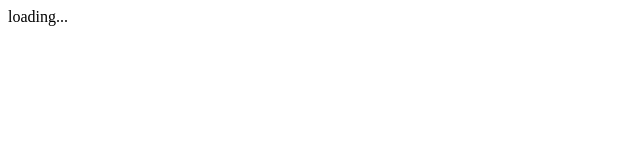
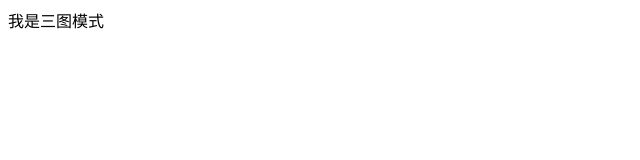
Before and after one commit to ltpbje/React-study, a React (Create React App) app: page / in a window 1280 px wide. Shown: the top 160 px of the page, without its empty margins (0-640 px from the left). Built offline with nearby package versions, Linux system fonts and the light colour scheme.

Commit message:
JSX基础-实现复杂条件渲染

```diff
--- a/src/App.js
+++ b/src/App.js
@@ -1,14 +1,22 @@
 // 项目的根组件
 // App -> index.js -> public/index.html(root)
 // JSX基础-实现基础的条件渲染
-const isLogin  = false
+//定义文章类型
+const articleType = 3 //0 1 3
+// 定义核心函数（根据文章类型返回不同的JSX模版）
+function getArticleItem (){
+  if(articleType ===0){
+    return <div>我是无图模式</div>
+  }else if(articleType ===1){
+    return <div>我是单图模式</div>
+  }else{
+    return <div>我是三图模式</div>
+  }
+}
 function App() {
   return (
     <div className="App">
-      {/* 逻辑与&& */}
-      {isLogin && <span>this is span</span>}
-      {/* 三元运算 */}
-      {isLogin ? <div>jack</div>:<div>loading...</div> }
+      {getArticleItem()}
     </div>
   );
 }
@@ -61,3 +69,19 @@ export default App;
 // }
 
 // export default App;
+
+
+// JSX基础-实现基础的条件渲染
+// const isLogin  = false
+// function App() {
+//   return (
+//     <div className="App">
+//       {/* 逻辑与&& */}
+//       {isLogin && <span>this is span</span>}
+//       {/* 三元运算 */}
+//       {isLogin ? <div>jack</div>:<div>loading...</div> }
+//     </div>
+//   );
+// }
+
+// export default App;
```
